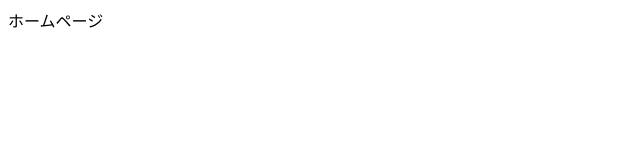
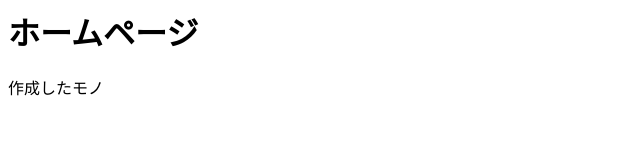
Before and after one commit to bizyu/origin2, a plain HTML site: page index.html in a window 1280 px wide. Shown: the whole page, without its empty margins (0-640 px from the left). Drawn offline with Linux system fonts and the light colour scheme.

Commit message:
細かい変更

```diff
--- a/index.html
+++ b/index.html
@@ -5,6 +5,8 @@
    <title>トカトントン</title>
  </head>
  <body>
-   ホームページ
+   <h1>ホームページ</h1>
+   <p>作成したモノ</p>
+
  </body>
 </html>
```
